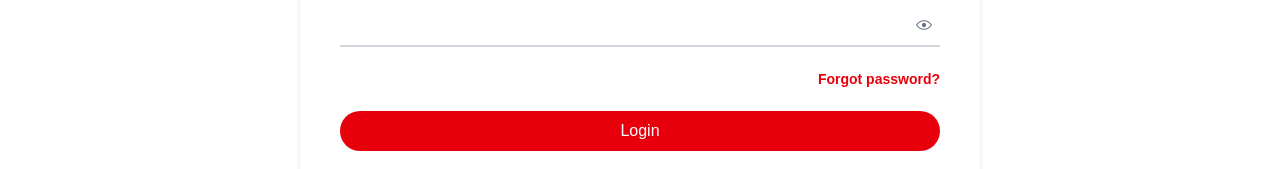
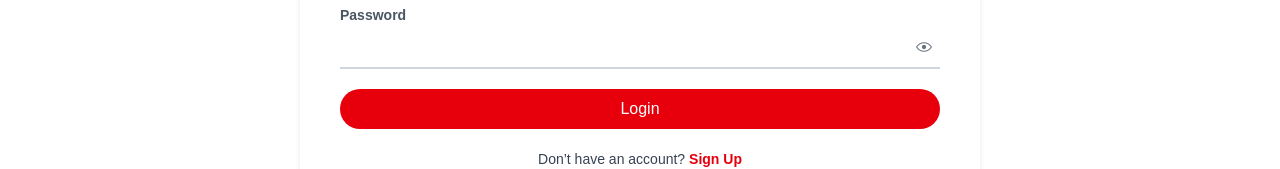
Before and after one commit to ProgrammerTanvirHasan/shopfinity, a Next.js app: page /signin in a window 1280 px wide. Shown: the part 549-718 px from the top of the page. Built offline with nearby package versions, Linux system fonts and the light colour scheme; no server answers.

Commit message:
now time to deploy

```diff
--- a/src/app/signin/page.jsx
+++ b/src/app/signin/page.jsx
@@ -46,7 +46,6 @@
             </p>
           )}
 
-
           <div>
             <label className="text-sm font-semibold text-gray-600">
               E-mail
@@ -58,7 +57,6 @@
               className="w-full border-b-2 border-gray-300 outline-none py-2 focus:border-red-500"
             />
           </div>
-
 
           <div className="relative">
             <label className="text-sm font-semibold text-gray-600">
@@ -78,24 +76,12 @@
             </div>
           </div>
 
-
-          <div className="text-right">
-            <Link
-              href="/forgot-password"
-              className="text-sm text-red-600 font-semibold"
-            >
-              Forgot password?
-            </Link>
-          </div>
-
-
           <button
             type="submit"
             className="w-full bg-red-600 hover:bg-red-700 text-white py-2 rounded-full transition"
           >
             Login
           </button>
-
 
           <p className="text-center text-sm text-gray-700">
             Don’t have an account?{" "}
```
